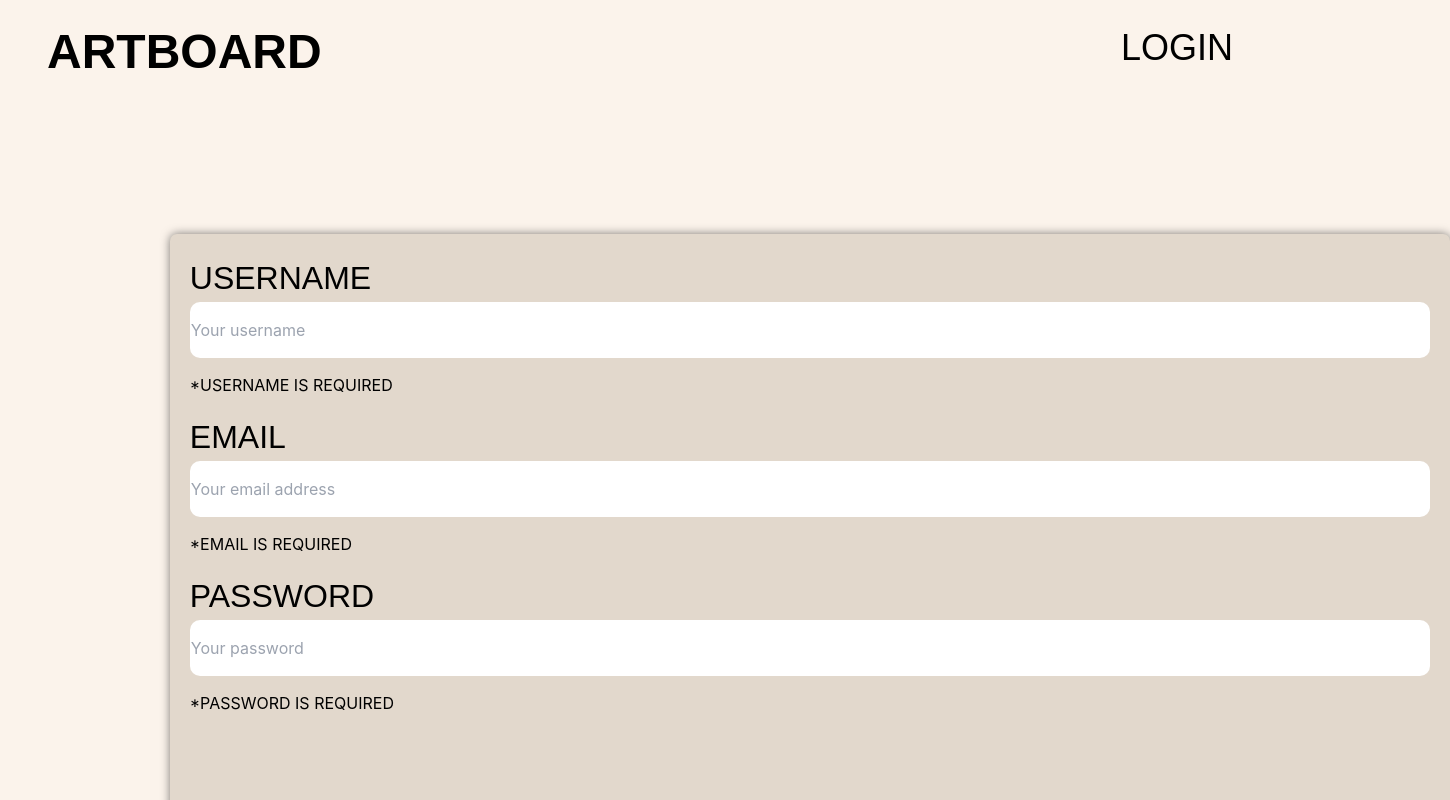
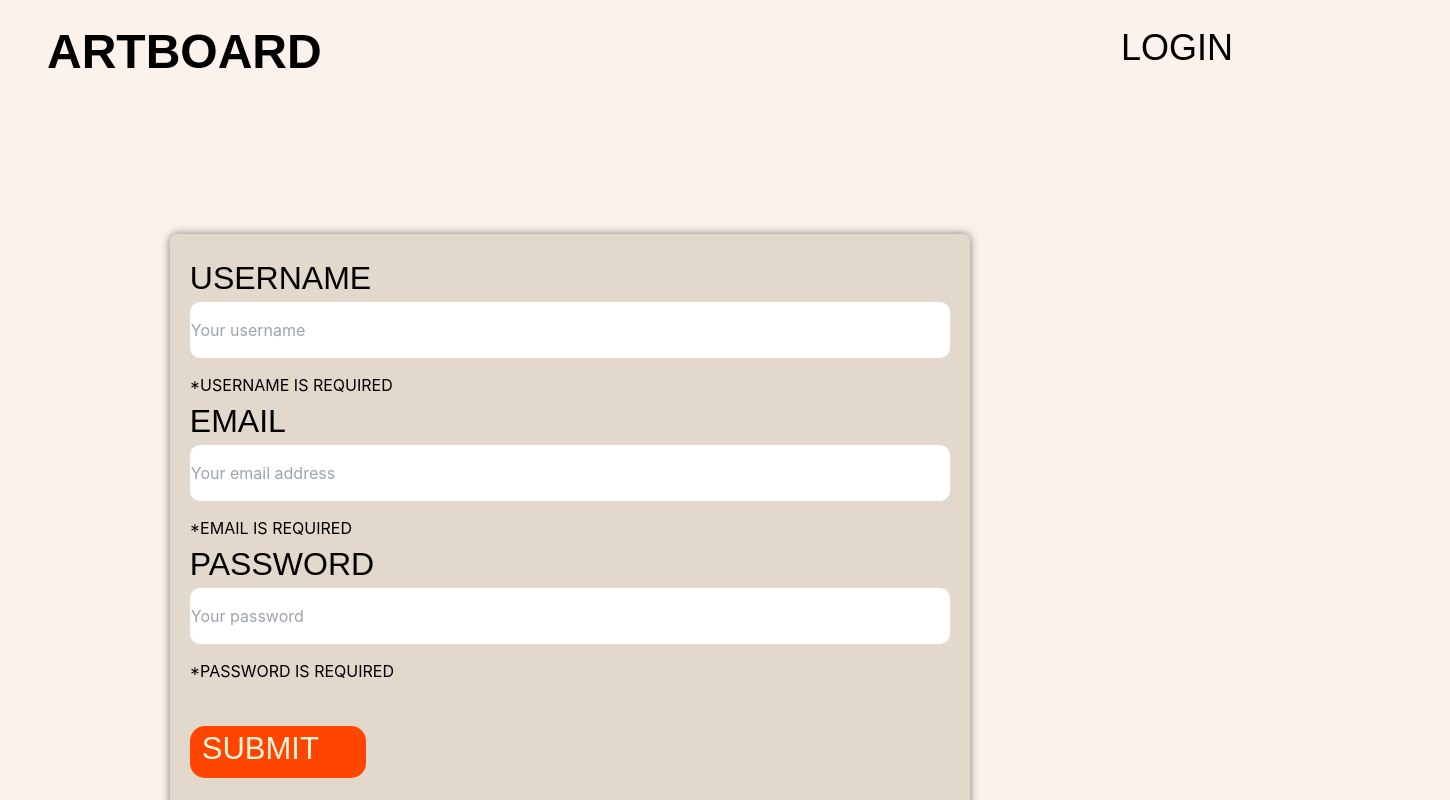
Before and after one commit to avuong19/project-3-artBoard, a React (Create React App) app in the folder client/: page /signup in a window 1280 px wide. Shown: the top 800 px of the page, 1450 px wide, since content can reach past the window. Built offline with nearby package versions, Linux system fonts and the light colour scheme.

Commit message:
working on signup and in forms

```diff
--- a/client/src/App.css
+++ b/client/src/App.css
@@ -100,7 +100,7 @@ button:hover {
   width: 189px;
   height: 446px;
   margin-left: 700px;
-  margin-top: 52px;
+  margin-top: 105px;
 
 }
 
@@ -150,10 +150,8 @@ form {
   width: 40%;
   margin: 3.5%;
   box-shadow: 0 0 10px rgba(0, 0, 0, 0.5);
-  width: 800px;
-  height: 650px;
 
-  top: 189px;
+
 }
 
 .image1 {
@@ -166,7 +164,6 @@ form {
 }
 
 button {
-  position: relative;
   font-family: Arial, Helvetica, sans-serif;
   font-style: normal;
   font-weight: 500;
--- a/client/src/pages/Home.js
+++ b/client/src/pages/Home.js
@@ -9,7 +9,7 @@ const Home = () => {
     <p className="mt-24">
         ART SHOULD BE A CONVERSATION. LET'S TALK.
     </p>
-    <button className="sign-up ml-11">
+    <button className="sign-up ml-11 mt-14">
       <Link to="/signup"> SIGN UP</Link>
     </button>
 </section>
--- a/client/src/pages/Login.js
+++ b/client/src/pages/Login.js
@@ -66,6 +66,7 @@ const Login = () => {
         <Form.Group>
           <Form.Label htmlFor='email' className='form-title'>EMAIL</Form.Label>
           <Form.Control
+          className='form-input mt-3'
             type='text'
             placeholder='Your email'
             name='email'
@@ -79,6 +80,7 @@ const Login = () => {
         <Form.Group>
           <Form.Label htmlFor='password' className='form-title'>PASSWORD</Form.Label>
           <Form.Control
+          className='form-input mt-3'
             type='password'
             placeholder='Your password'
             name='password'
@@ -89,11 +91,11 @@ const Login = () => {
           <Form.Control.Feedback type='invalid'>PASSWORD IS REQUIRED</Form.Control.Feedback>
         </Form.Group>
         <Button
-        className='button'
+        className='button mt-12'
           disabled={!(userFormData.email && userFormData.password)}
           type='submit'
           variant='success'>
-          Submit
+          SUBMIT
         </Button>
       </Form>
     </>
--- a/client/src/pages/Signup.js
+++ b/client/src/pages/Signup.js
@@ -69,7 +69,7 @@ const Signup = () => {
     <>
     <Header />
     {/* This is needed for the validation functionality above */}
-    <Form noValidate validated={validated} onSubmit={handleFormSubmit} className="container justify-between p-5 items-center space-y-4">
+    <Form noValidate validated={validated} onSubmit={handleFormSubmit} className="">
       {/* show alert if server response is bad */}
       <Alert dismissible onClose={() => setShowAlert(false)} show={showAlert} variant='danger'>
         Something went wrong with your signup!
@@ -117,11 +117,10 @@ const Signup = () => {
         <Form.Control.Feedback type='invalid'>*PASSWORD IS REQUIRED</Form.Control.Feedback>
       </Form.Group>
       <Button
-       className='button'
+       className='button mt-48 '
         disabled={!(userFormData.username && userFormData.email && userFormData.password)}
         type='submit'
-        variant='success'
-       >
+        variant='success'>
         SUBMIT
       </Button>
     </Form>
```
